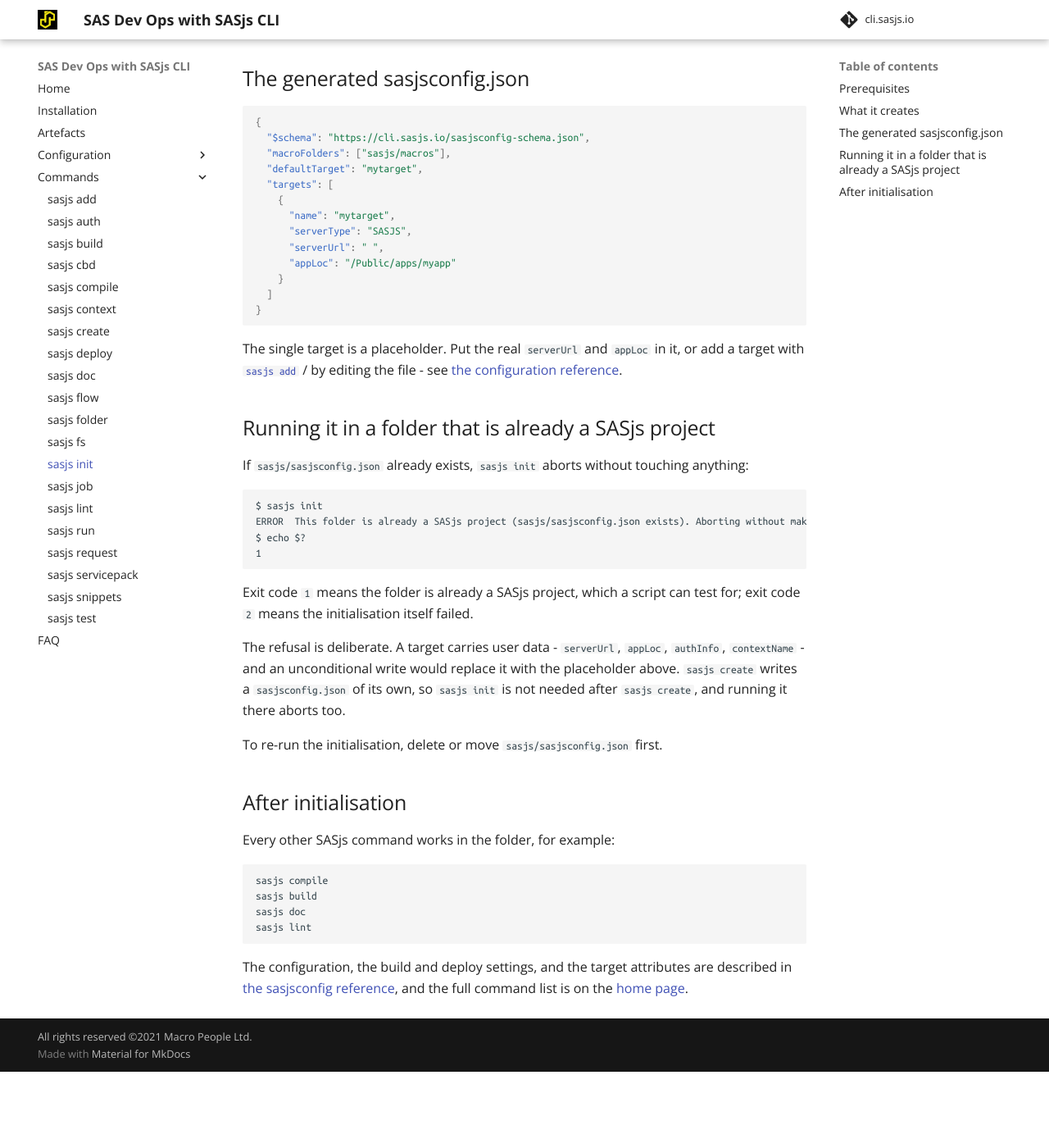
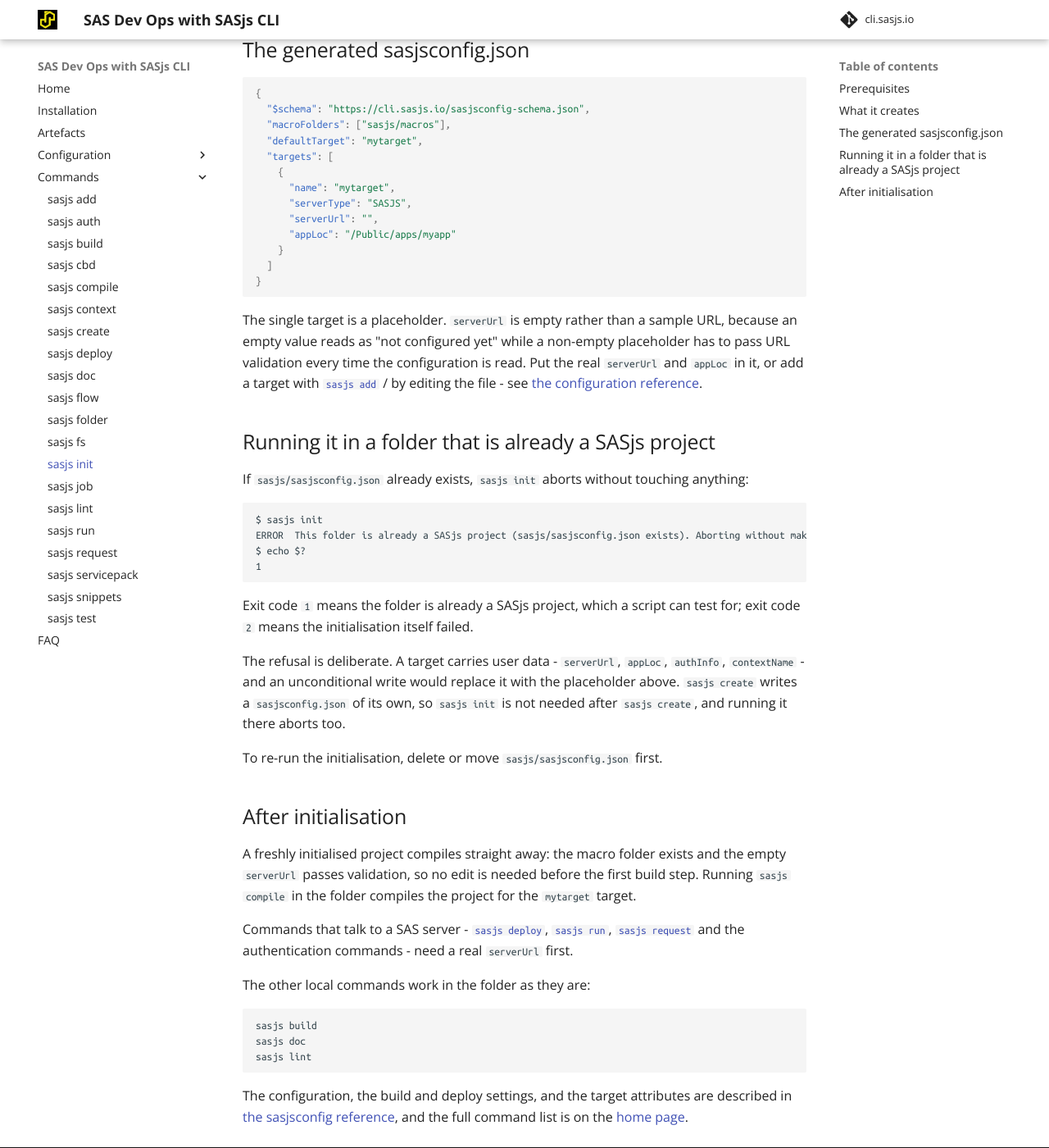
Before and after one commit to sasjs/cli.sasjs.io, an MkDocs documentation site: the page built from docs/init.md, in a window 1280 px wide and 1400 px high, scrolled down 1169 px. Shown: the whole window at 82% size. Built offline with MkDocs 1.6.1 and Material for MkDocs 9.7.7, drawn with Linux system fonts in a browser that asks for light colours; comment, search, counter and statistics services are not loaded; before the commit the page ends 2476 px from its top, so only the background shows below that; some of the changed text lies outside the part shown.

Commit message:
docs(init): the macro folder and an empty serverUrl make init compile-ready
Matches sasjs/cli#1513: init creates sasjs/macros with a .gitkeep, and the
generated target carries an empty serverUrl instead of a space, so a fresh
project compiles before the user edits anything. Drops the claim that init
leaves the macro folder out.

````diff
--- a/docs/init.md
+++ b/docs/init.md
@@ -24,6 +24,7 @@
 | Path | Purpose |
 | --- | --- |
 | `sasjs/sasjsconfig.json` | Project configuration, including a placeholder target |
+| `sasjs/macros/` | The macro folder `macroFolders` points at - created with a `.gitkeep` so an empty folder survives a commit |
 | `sasjs/doxy/` | Doxygen templates used by [`sasjs doc`](/doc) |
 | `.sasjslint` | Lint rules used by [`sasjs lint`](/lint) - created only if absent |
 | `.gitignore` | Adds `node_modules`, `sasjsbuild`, `sasjsresults` and `.env*` if those rules are missing; existing content is kept |
@@ -31,10 +32,7 @@
 
 `node_modules` and `package-lock.json` follow from that install.
 
-Two things it does **not** do:
-
-- it does not create `sasjs/macros`, the `sasjs/services` or `sasjs/jobs` folders, or any other part of the project layout - `macroFolders` simply points at `sasjs/macros`, so create that folder before you run [`sasjs compile`](/compile)
-- it does not add a README - that comes from [`sasjs create`](/create)
+It does **not** create `sasjs/services`, `sasjs/jobs` or the rest of the layout, and it does not add a README - [`sasjs create`](/create) is the command that lays out a full project.
 
 ## The generated sasjsconfig.json
 
@@ -47,14 +45,14 @@
     {
       "name": "mytarget",
       "serverType": "SASJS",
-      "serverUrl": " ",
+      "serverUrl": "",
       "appLoc": "/Public/apps/myapp"
     }
   ]
 }
 ```
 
-The single target is a placeholder. Put the real `serverUrl` and `appLoc` in it, or add a target with [`sasjs add`](/add) / by editing the file - see [the configuration reference](/sasjsconfig).
+The single target is a placeholder. `serverUrl` is empty rather than a sample URL, because an empty value reads as "not configured yet" while a non-empty placeholder has to pass URL validation every time the configuration is read. Put the real `serverUrl` and `appLoc` in it, or add a target with [`sasjs add`](/add) / by editing the file - see [the configuration reference](/sasjsconfig).
 
 ## Running it in a folder that is already a SASjs project
 
@@ -75,10 +73,13 @@
 
 ## After initialisation
 
-Every other SASjs command works in the folder, for example:
+A freshly initialised project compiles straight away: the macro folder exists and the empty `serverUrl` passes validation, so no edit is needed before the first build step. Running `sasjs compile` in the folder compiles the project for the `mytarget` target.
+
+Commands that talk to a SAS server - [`sasjs deploy`](/deploy), [`sasjs run`](/run), [`sasjs request`](/request) and the authentication commands - need a real `serverUrl` first.
+
+The other local commands work in the folder as they are:
 
 ```
-sasjs compile
 sasjs build
 sasjs doc
 sasjs lint
````
